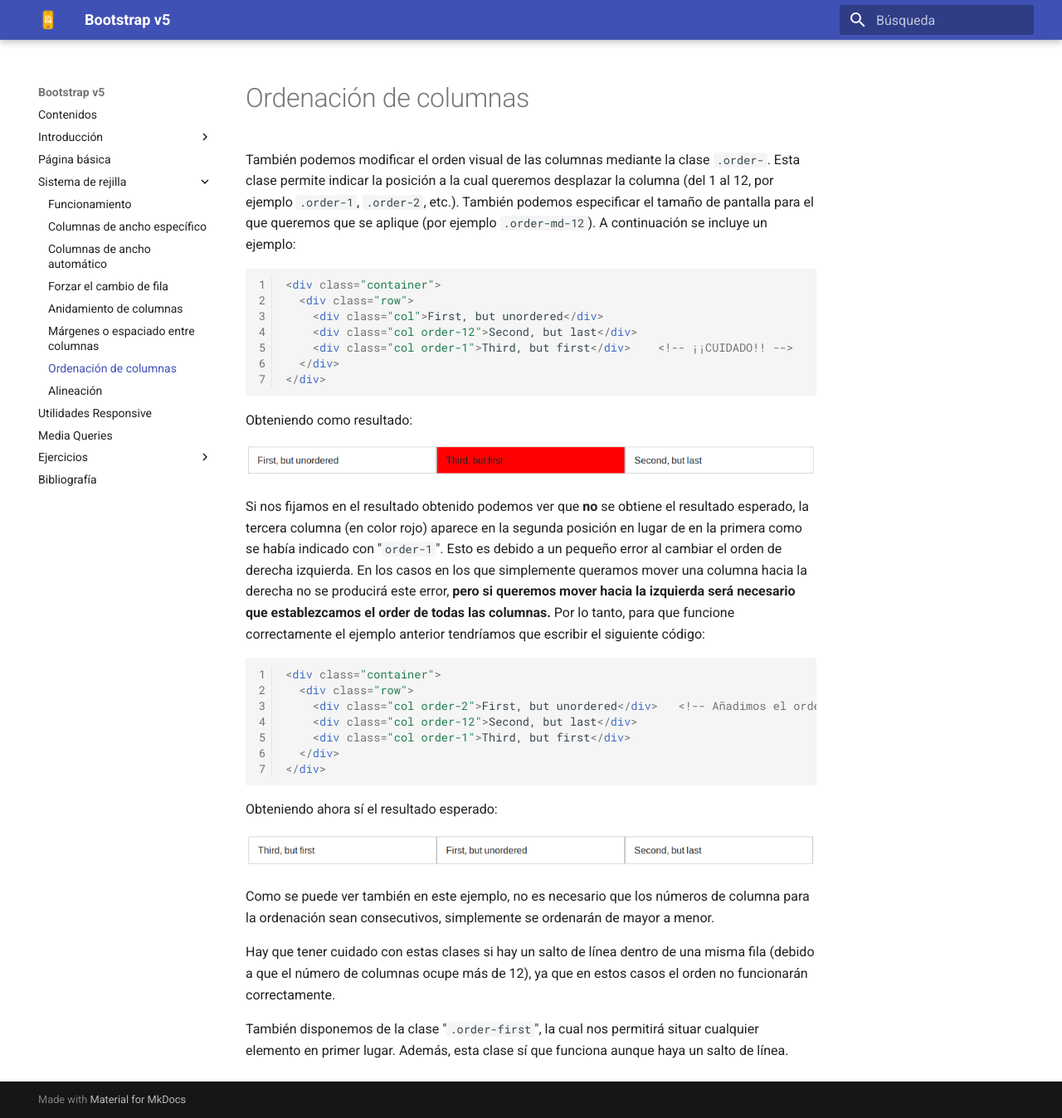
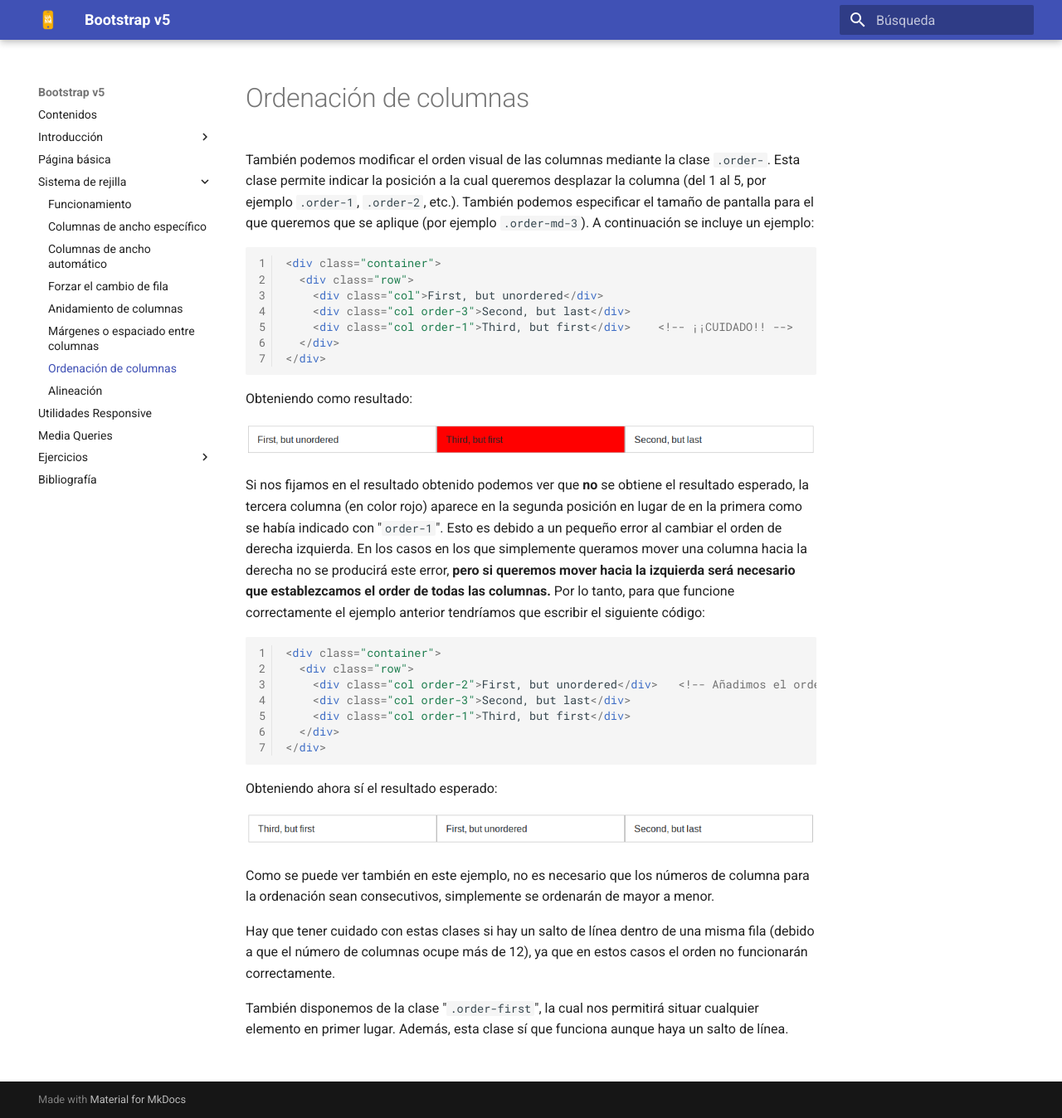
Before and after one commit to davidruizdiaz/bootstrap-5, an MkDocs documentation site: the page built from docs/rejilla-ordenacion-de-columnas.md, in a window 1280 px wide and 1348 px high. Shown: the whole window at 83% size. Built offline with MkDocs 1.6.1 and Material for MkDocs 9.7.7, drawn with Linux system fonts in a browser that asks for light colours.

Commit message:
corregir número de columnas

````diff
--- a/docs/rejilla-ordenacion-de-columnas.md
+++ b/docs/rejilla-ordenacion-de-columnas.md
@@ -1,12 +1,12 @@
 # Ordenación de columnas
 
-También podemos modificar el orden visual de las columnas mediante la clase `.order-`. Esta clase permite  indicar la posición a la cual queremos desplazar la columna (del 1 al 12, por ejemplo `.order-1`, `.order-2`, etc.). También podemos especificar el tamaño de pantalla para el que queremos que se aplique (por ejemplo `.order-md-12`). A continuación se incluye un ejemplo:
+También podemos modificar el orden visual de las columnas mediante la clase `.order-`. Esta clase permite  indicar la posición a la cual queremos desplazar la columna (del 1 al 5, por ejemplo `.order-1`, `.order-2`, etc.). También podemos especificar el tamaño de pantalla para el que queremos que se aplique (por ejemplo `.order-md-3`). A continuación se incluye un ejemplo:
 
 ```html
 <div class="container">
   <div class="row">
     <div class="col">First, but unordered</div>
-    <div class="col order-12">Second, but last</div>
+    <div class="col order-3">Second, but last</div>
     <div class="col order-1">Third, but first</div>    <!-- ¡¡CUIDADO!! -->
   </div>
 </div>
@@ -22,7 +22,7 @@ Si nos fijamos en el resultado obtenido podemos ver que **no** se obtiene el res
 <div class="container">
   <div class="row">
     <div class="col order-2">First, but unordered</div>   <!-- Añadimos el orden de esta columna -->
-    <div class="col order-12">Second, but last</div>
+    <div class="col order-3">Second, but last</div>
     <div class="col order-1">Third, but first</div>
   </div>
 </div>
````
